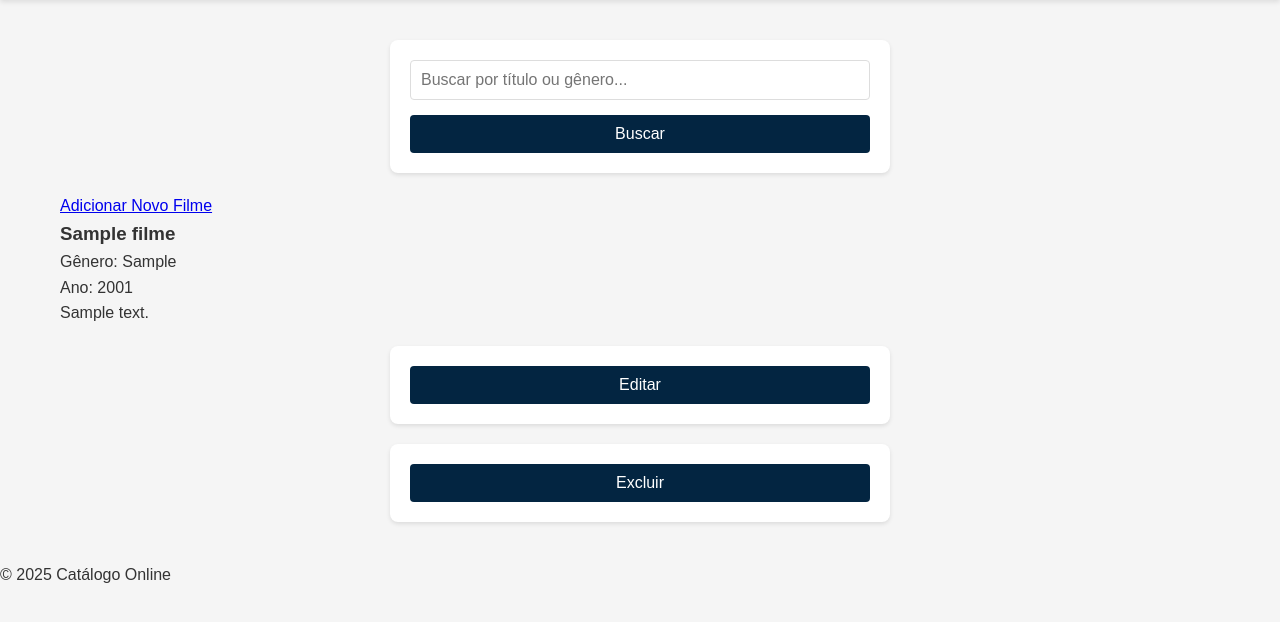
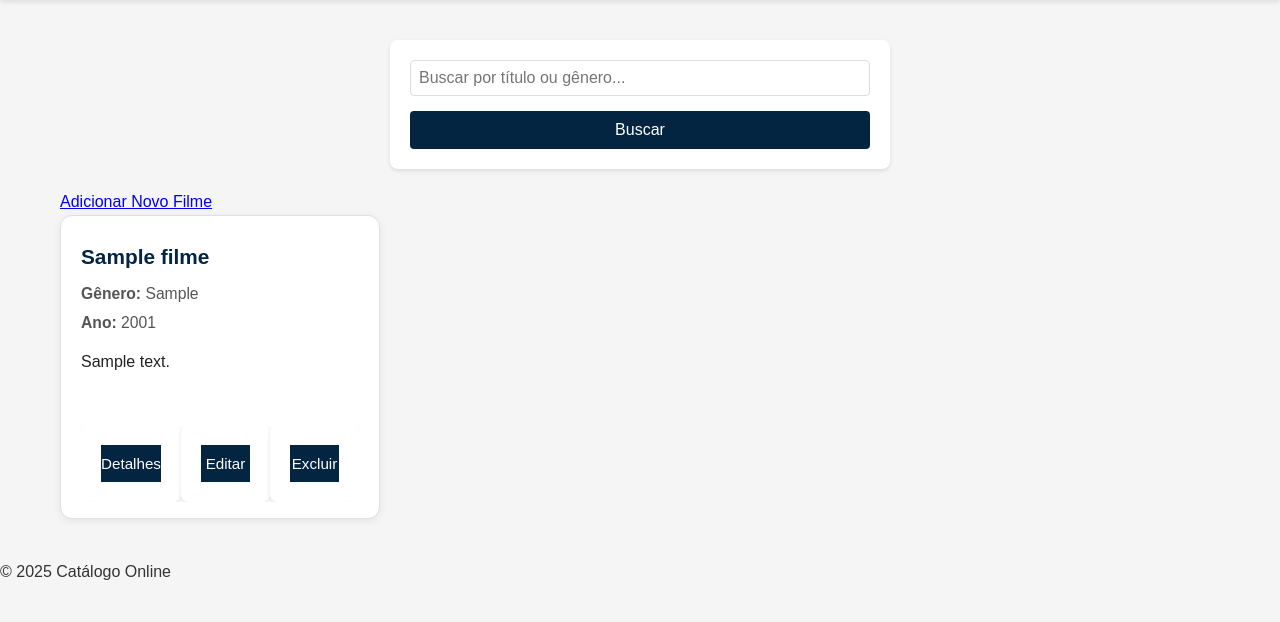
Before and after one commit to GabrieLaureanoUP/Projeto_PHP_Filmes, a PHP site: page /Projeto_PHP_Filmes/index.php in a window 1280 px wide. Shown: the part 70-692 px from the top of the page. Run offline with PHP 8.4, Linux system fonts and the light colour scheme; the visitor is signed in with stand-in values (Sample User, id 1); tables that the repository leaves empty hold one stand-in row (values such as "Sample post").

Commit message:
ajustes nas views de filme

```diff
--- a/Controller/FilmeController.php
+++ b/Controller/FilmeController.php
@@ -205,7 +205,7 @@
         exit();
     }
 
-    static function buscar() {
+    static function buscarNomeGenero() {
         session_start();
 
         if (!isset($_SESSION['csrf_token'])) {
@@ -216,4 +216,24 @@
         $filmes = Filme::buscarPorNomeOuGenero($termo);
         include __DIR__ . '/../View/filmes/listar.php';
     }
+
+    static function detalhes() {
+        session_start();
+
+        $id = $_GET['id'] ?? null;
+        if (!$id) {
+            $_SESSION['error_message'] = "Filme não encontrado!";
+            header('Location: index.php?p=listar');
+            exit();
+        }
+
+        $filme = Filme::buscarFilmes($id);
+        if (!$filme) {
+            $_SESSION['error_message'] = "Filme não encontrado!";
+            header('Location: index.php?p=listar');
+            exit();
+        }
+
+        include __DIR__ . '/../View/filmes/detalhes.php';
+    }
 }
--- a/Model/Filme.php
+++ b/Model/Filme.php
@@ -4,7 +4,7 @@
 
 class Filme {
 
-    public static function buscarFilmes() {
+    public static function listarFilmes() {
         $sql = "SELECT * FROM filmes ORDER BY titulo ASC";
 
         $stmt = Database::conectar()->prepare($sql);
@@ -50,9 +50,13 @@
 
         return $stmt->rowCount() > 0;
     }
+    public static function buscarFilmes($id) {
+        $sql = "SELECT * FROM filmes WHERE id = :id";
 
-    public static function listarFilmes() {
-        return self::buscarFilmes();
+        $stmt = Database::conectar()->prepare($sql);
+        $stmt->execute(['id' => $id]);
+
+        return $stmt->fetch(PDO::FETCH_ASSOC);
     }
 
     public static function buscarPorNomeOuGenero($termo) {
--- a/View/filmes/listar.php
+++ b/View/filmes/listar.php
@@ -1,7 +1,6 @@
 <?php include __DIR__ . '/../partials/header.php'; ?>
 
 <div class="filmes-container">
-    <!-- Formulário de busca -->
     <form method="GET" action="index.php?p=buscar" class="search-form">
         <input type="text" name="termo" placeholder="Buscar por título ou gênero..." value="<?= isset($_GET['termo']) ? htmlspecialchars($_GET['termo']) : '' ?>">
         <button type="submit">Buscar</button>
@@ -17,25 +16,31 @@
         <?php foreach($filmes as $filme): ?>
             <div class="filme-item">
                 <h3><?= htmlspecialchars($filme['titulo']) ?></h3>
-                <p class="genero">Gênero: <?= htmlspecialchars($filme['genero']) ?></p>
-                <p class="ano">Ano: <?= htmlspecialchars($filme['ano']) ?></p>
-                <p class="descricao"><?= htmlspecialchars($filme['descricao']) ?></p>
+                <p class="genero"><strong>Gênero:</strong> <?= htmlspecialchars($filme['genero']) ?></p>
+                <p class="ano"><strong>Ano:</strong> <?= htmlspecialchars($filme['ano']) ?></p>
+                <?php $descricao_resumida = mb_strimwidth($filme['descricao'], 0, 100, '...');?>
+                <p class="descricao"><?= htmlspecialchars($descricao_resumida) ?></p>
 
-                <?php if(isset($_SESSION['usuario'])): ?>
-                    <div class="filme-acoes">
+                <div class="filme-acoes">
+                    <form method="GET" action="index.php">
+                        <input type="hidden" name="p" value="detalhes">
+                        <input type="hidden" name="id" value="<?= $filme['id'] ?>">
+                        <button type="submit" class="btn-detalhes">Detalhes</button>
+                    </form>
+
+                    <?php if(isset($_SESSION['usuario'])): ?>
                         <form method="POST" action="index.php?p=editar" class="edit-form">
                             <input type="hidden" name="id" value="<?= $filme['id'] ?>">
                             <input type="hidden" name="csrf_token" value="<?= $_SESSION['csrf_token'] ?>">
                             <button type="submit" class="btn-editar">Editar</button>
                         </form>
-
                         <form method="POST" action="index.php?p=excluir" class="delete-form" onsubmit="return confirm('Tem certeza que deseja excluir este filme?');">
                             <input type="hidden" name="id" value="<?= $filme['id'] ?>">
                             <input type="hidden" name="csrf_token" value="<?= $_SESSION['csrf_token'] ?>">
                             <button type="submit" class="btn-excluir">Excluir</button>
                         </form>
-                    </div>
-                <?php endif; ?>
+                    <?php endif; ?>
+                </div>
             </div>
         <?php endforeach; ?>
     </div>
--- a/View/partials/header.php
+++ b/View/partials/header.php
@@ -18,15 +18,12 @@
         </div>
         <nav>
             <ul>
-                <!-- Home sempre visível -->
                 <li><a href="/Projeto_PHP_Filmes/index.php?p=listar">Home</a></li>
 
                 <?php if(!isset($_SESSION['usuario'])): ?>
-                    <!-- Menu para visitantes -->
                     <li><a href="/Projeto_PHP_Filmes/index.php?p=login">Login</a></li>
                     <li><a href="/Projeto_PHP_Filmes/index.php?p=cadastro">Cadastrar</a></li>
                 <?php else: ?>
-                    <!-- Menu para usuários logados -->
                     <li><a href="/Projeto_PHP_Filmes/index.php?p=criar">Adicionar Filme</a></li>
                     <li>
                         <form method="POST" action="/Projeto_PHP_Filmes/index.php?p=logout" style="display: inline;">
--- a/assets/css/styles.css
+++ b/assets/css/styles.css
@@ -131,6 +131,13 @@
     font-size: 1rem;
 }
 
+input[type="text"], textarea {
+    font-size: 1rem;
+    font-family: inherit;
+    padding: 8px;
+    box-sizing: border-box;
+}
+
 button[type="submit"] {
     background-color: #032541;
     color: white;
@@ -228,3 +235,108 @@
     border-color: #01b4e4;
     box-shadow: 0 0 0 2px rgba(1,180,228,0.2);
 }
+
+/* Grid dos cards */
+.filmes-grid {
+    display: flex;
+    flex-wrap: wrap;
+    gap: 24px;
+    justify-content: flex-start;
+}
+
+/* Card do filme */
+.filme-item {
+    background: #fff;
+    border: 1px solid #e0e0e0;
+    border-radius: 12px;
+    box-shadow: 0 2px 8px rgba(0,0,0,0.07);
+    padding: 24px 20px 16px 20px;
+    width: 320px;
+    display: flex;
+    flex-direction: column;
+    justify-content: space-between;
+    margin-bottom: 20px;
+    position: relative;
+    transition: box-shadow 0.2s;
+}
+
+.filme-item:hover {
+    box-shadow: 0 4px 16px rgba(0,0,0,0.13);
+}
+
+.filme-item h3 {
+    margin-top: 0;
+    margin-bottom: 8px;
+    font-size: 1.3rem;
+    color: #032541;
+}
+
+.filme-item .genero,
+.filme-item .ano {
+    font-size: 0.98rem;
+    color: #555;
+    margin-bottom: 4px;
+}
+
+.filme-item .descricao {
+    margin: 10px 0 18px 0;
+    color: #222;
+    font-size: 1rem;
+    min-height: 48px;
+}
+
+/* Ações dos cards */
+.filme-acoes {
+    display: flex;
+    width: 100%;
+    margin-top: 10px;
+    border-radius: 0 0 12px 12px; /* arredonda só embaixo, igual ao card */
+    overflow: hidden;
+    gap: 0;
+    min-height: 48px;
+}
+
+.filme-acoes form {
+    flex: 1 1 0;
+    margin: 0;
+    height: 100%;
+    display: flex; /* faz o botão ocupar toda a altura */
+}
+
+.filme-acoes button {
+    width: 100%;
+    height: 100%;
+    border: none;
+    border-radius: 0;
+    margin: 0;
+    padding: 10px 0;
+    font-size: 0.95rem;
+    cursor: pointer;
+    transition: background 0.15s, color 0.15s;
+    display: block;
+}
+
+/* Cores dos botões */
+.btn-detalhes {
+    background: #01b4e4;
+    color: #fff;
+}
+.btn-detalhes:hover {
+    background: #0396c7;
+}
+
+.btn-editar {
+    background: #ffc107;
+    color: #222;
+}
+.btn-editar:hover {
+    background: #e0a800;
+}
+
+.btn-excluir {
+    background: #dc3545;
+    color: #fff;
+}
+.btn-excluir:hover {
+    background: #b52a37;
+}
--- a/index.php
+++ b/index.php
@@ -22,7 +22,8 @@
         "editar" => FilmeController::editar(),
         "atualizar" => FilmeController::atualizar(),
         "excluir" => FilmeController::excluir(),
-        "buscar" => FilmeController::buscar(),
+        "buscar" => FilmeController::buscarNomeGenero(),
+        "detalhes" => FilmeController::detalhes(),
 
         default => FilmeController::listar()
     }
```
Also changed, not shown: View/filmes/criar.php (+22 -0 lines), View/filmes/detalhes.php (added, +14 -0 lines), View/filmes/editar.php (+24 -0 lines).
